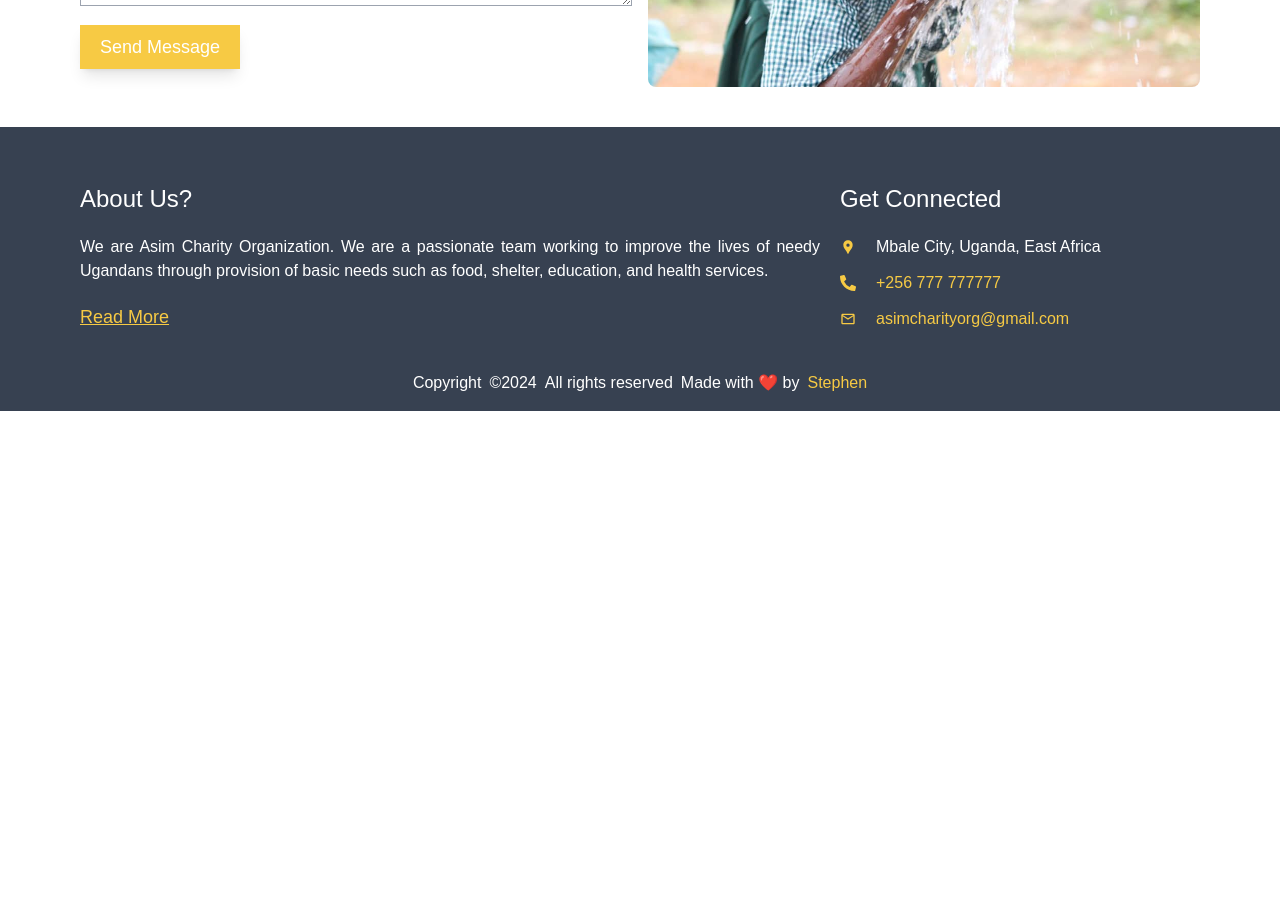
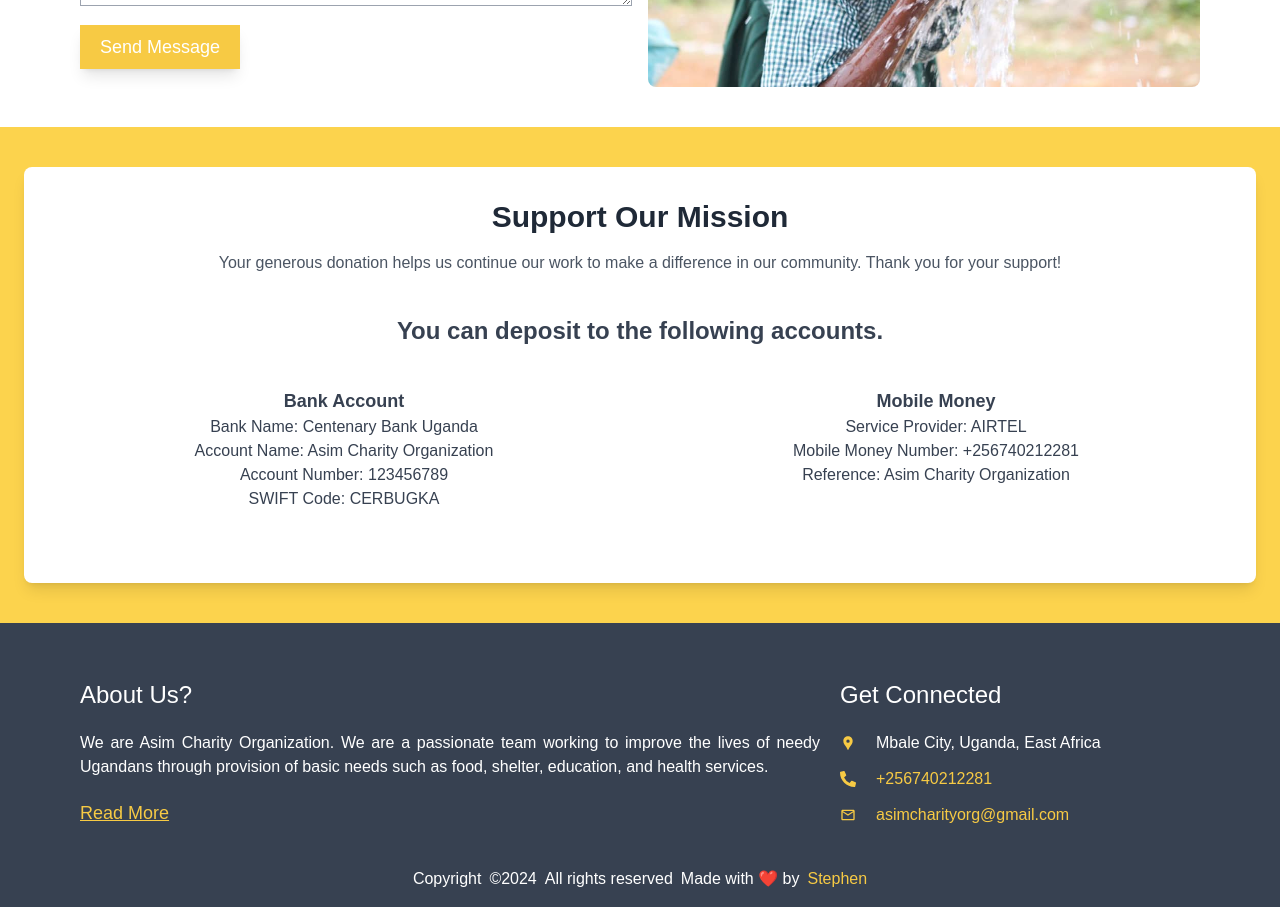
Before and after one commit to OryemaStephen/asim_charity, a React (Vite) app: page /contact in a window 1280 px wide. Shown: the part 880-1787 px from the top of the page. Before the commit the page ends 1291 px from the top, so only its background shows below. Built offline with nearby package versions, Linux system fonts and the light colour scheme; the HTML template or start-up script is replaced by a standard one.

Commit message:
Added donation component

```diff
--- /dev/null
+++ b/src/components/Donate.jsx
@@ -0,0 +1,44 @@
+import React from 'react';
+
+const Donate = () => {
+  return (
+    <div className="flex flex-col items-center w-full px-2 py-10 md:px-6 bg-amber-300">
+      <div className="w-full p-8 bg-white rounded-lg shadow-lg">
+        <h1 className="mb-4 text-3xl font-bold text-center text-gray-800">
+          Support Our Mission
+        </h1>
+        <p className="mb-8 text-center text-gray-600">
+          Your generous donation helps us continue our work to make a difference
+          in our community. Thank you for your support!
+        </p>
+        {/* Bank Account and Mobile Money Information */}
+        <div className="mt-10 text-gray-700">
+          <h2 className="text-2xl font-semibold text-center">
+            You can deposit to the following accounts.
+          </h2>
+
+          <div className="grid justify-around w-full grid-cols-1 gap-4 my-10 md:grid-cols-2">
+            {/* Bank Account Details */}
+            <div className="grid-cols-1 pb-5 text-center md:pb-0">
+              <h3 className="text-lg font-bold">Bank Account</h3>
+              <p>Bank Name: Centenary Bank Uganda</p>
+              <p>Account Name: Asim Charity Organization</p>
+              <p>Account Number: 123456789</p>
+              <p>SWIFT Code: CERBUGKA</p>
+            </div>
+
+            {/* Mobile Money Details */}
+            <div className="grid-cols-1 text-center">
+              <h3 className="text-lg font-bold">Mobile Money</h3>
+              <p>Service Provider: AIRTEL</p>
+              <p>Mobile Money Number: +256740212281</p>
+              <p>Reference: Asim Charity Organization</p>
+            </div>
+          </div>
+        </div>
+      </div>
+    </div>
+  );
+};
+
+export default Donate;
--- a/src/components/FooterTitle.jsx
+++ b/src/components/FooterTitle.jsx
@@ -28,17 +28,27 @@ const FooterTitle = () => {
           </span>
           <span>Mbale City, Uganda, East Africa</span>
         </p>
-        <p className="flex text-[#F7CA44] items-center gap-5 py-3">
-          <span>
+        <p className="flex items-center gap-5 py-3">
+          <span className="text-[#F7CA44]">
             <FaPhoneAlt />
           </span>
-          <span>+256 777 777777</span>
+          <a
+            href="tel:+256740212281"
+            className="text-[#F7CA44] hover:underline"
+          >
+            +256740212281
+          </a>
         </p>
-        <p className="flex text-[#F7CA44] items-center gap-5">
-          <span>
+        <p className="flex items-center gap-5">
+          <span className="text-[#F7CA44]">
             <MdMailOutline />
           </span>
-          <a href="mailto:asimcharityorg@gmail.com" target="_blank" rel="noopener noreferrer">
+          <a
+            href="mailto:asimcharityorg@gmail.com"
+            className="text-[#F7CA44] hover:underline"
+            target="_blank"
+            rel="noopener noreferrer"
+          >
             asimcharityorg@gmail.com
           </a>
         </p>
--- a/src/components/LatestProjects.jsx
+++ b/src/components/LatestProjects.jsx
@@ -56,7 +56,7 @@ const LatestProjects = () => {
   };
 
   return (
-    <div className="relative overflow-hidden px-5 py-10 bg-gray-100">
+    <div className="relative px-5 py-10 overflow-hidden bg-gray-100">
       <h2 className="pb-3 text-3xl font-bold text-center">Latest Projects</h2>
       <p className="pb-10 text-lg text-center">
         Some of our latest projects for the community
@@ -83,9 +83,7 @@ const LatestProjects = () => {
                 <h3 className="px-3 pt-3 mb-3 text-xl font-semibold">
                   {project.title}
                 </h3>
-                <p className="px-3 mb-5 text-gray-600">
-                  {project.description}
-                </p>
+                <p className="px-3 pb-5 text-gray-600">{project.description}</p>
               </div>
             </div>
           ))}
--- a/src/pages/About.jsx
+++ b/src/pages/About.jsx
@@ -1,16 +1,18 @@
 import React from 'react';
 import Welcome from '../components/Welcome';
 import Footer from '../components/Footer';
-import background from '../assets/6.jpg'
+import background from '../assets/6.jpg';
 import AboutImage from '../components/AboutImage';
 import HomeVolunteerForm from '../components/HomeVolunteerForm';
+import Donate from '../components/Donate';
 
 const About = () => {
   return (
     <div className="w-full">
-      <Welcome text="About the organization" image={background}  />
+      <Welcome text="About the organization" image={background} />
       <AboutImage />
       <HomeVolunteerForm />
+      <Donate />
       <Footer />
     </div>
   );
--- a/src/pages/ContactPage.jsx
+++ b/src/pages/ContactPage.jsx
@@ -2,12 +2,14 @@ import React from 'react';
 import Welcome from '../components/Welcome';
 import Footer from '../components/Footer';
 import Contact from '../components/Contact';
+import Donate from '../components/Donate';
 
 const ContactPage = () => {
   return (
     <div className="w-full">
       <Welcome text="Get In Touch" />
       <Contact />
+      <Donate />
       <Footer />
     </div>
   );
--- a/src/pages/Gallery.jsx
+++ b/src/pages/Gallery.jsx
@@ -3,13 +3,15 @@ import Welcome from '../components/Welcome';
 import Footer from '../components/Footer';
 import HomeVolunteerForm from '../components/HomeVolunteerForm';
 import GalleryCollection from '../components/GalleryCollection';
-import background from '../assets/background.jpg'
+import background from '../assets/background.jpg';
+import Donate from '../components/Donate';
 
 const Gallery = () => {
   return (
     <div className="w-full">
       <Welcome text="Our gallery" image={background} />
       <GalleryCollection />
+      <Donate />
       <HomeVolunteerForm />
       <Footer />
     </div>
--- a/src/pages/Home.jsx
+++ b/src/pages/Home.jsx
@@ -4,7 +4,8 @@ import HomeIntro from '../components/HomeIntro';
 import HomeVolunteerForm from '../components/HomeVolunteerForm';
 import Footer from '../components/Footer';
 import LatestProjects from '../components/LatestProjects';
-import background from '../assets/6.jpg'
+import background from '../assets/6.jpg';
+import Donate from '../components/Donate';
 
 const Home = () => {
   return (
@@ -12,6 +13,7 @@ const Home = () => {
       <Welcome text="Welcome to Asim Charity Organization" image={background} />
       <HomeIntro number={1500} />
       <LatestProjects />
+      <Donate />
       <HomeVolunteerForm />
       <Footer />
     </div>
--- a/src/pages/Services.jsx
+++ b/src/pages/Services.jsx
@@ -1,16 +1,18 @@
 import React from 'react';
 import Welcome from '../components/Welcome';
 import Footer from '../components/Footer';
-import HomeVolunteerForm from '../components/HomeVolunteerForm'
+import HomeVolunteerForm from '../components/HomeVolunteerForm';
 import Service from '../components/Service';
-import background from '../assets/4.jpg'
+import background from '../assets/4.jpg';
+import Donate from '../components/Donate';
 
 const Services = () => {
   return (
     <div className="w-full">
-      <Welcome text="Our services" image={background}/>
+      <Welcome text="Our services" image={background} />
       <Service />
       <HomeVolunteerForm />
+      <Donate />
       <Footer />
     </div>
   );
```
